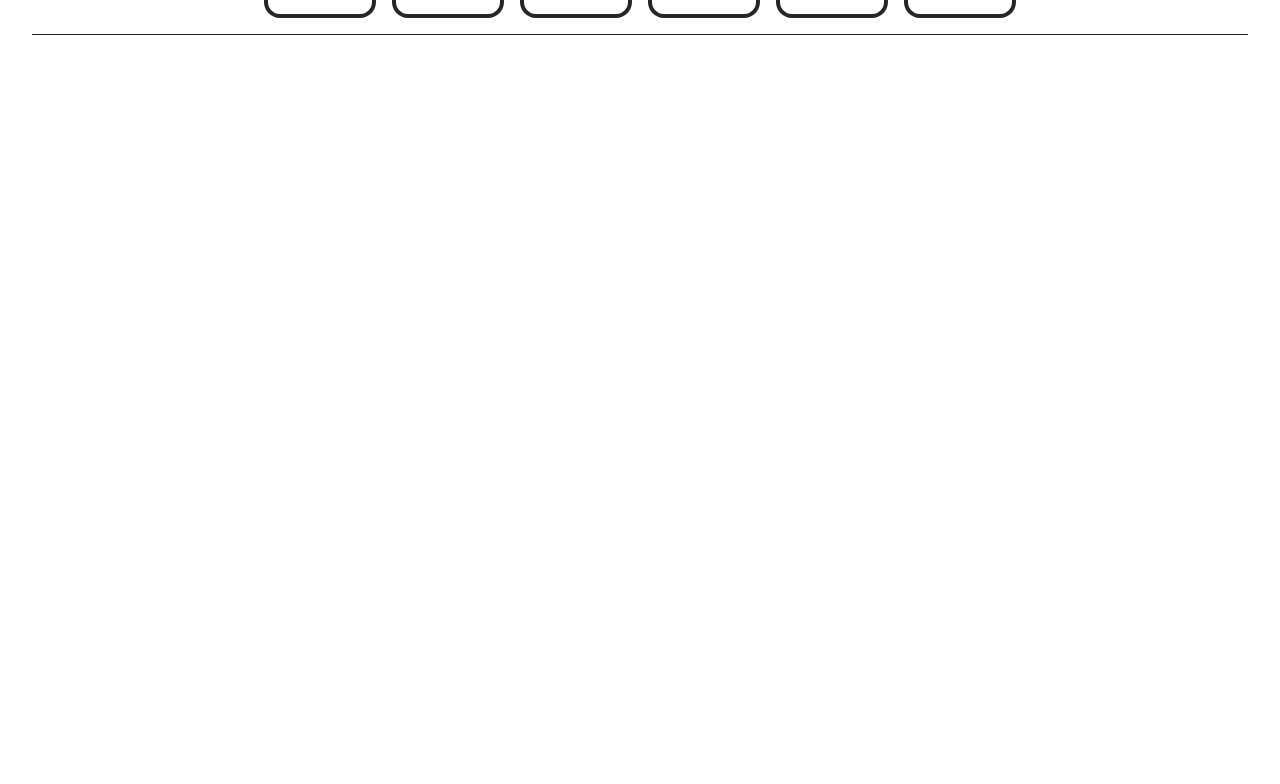
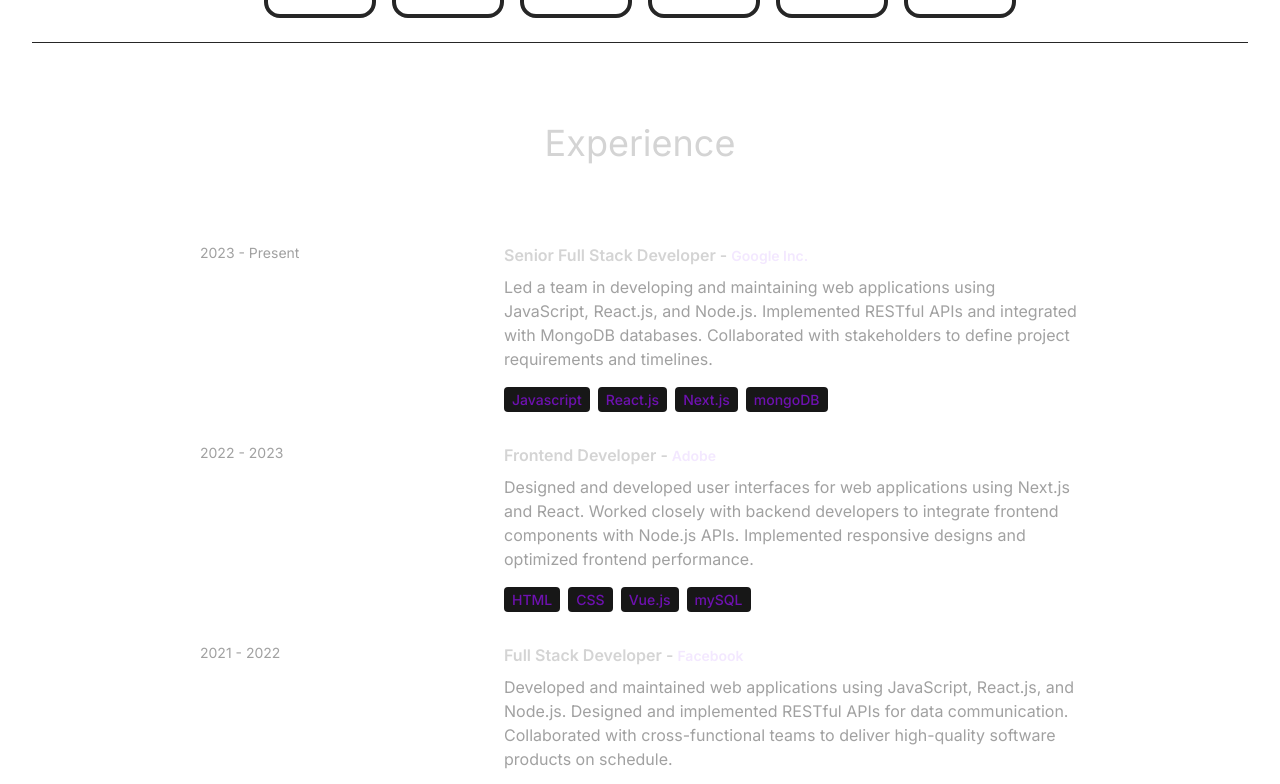
Before and after one commit to Ashen-Shaminda/react-portfolio, a React (Vite) app: page / in a window 1280 px wide. Shown: the part 1976-2760 px from the top of the page. Before the commit the page ends 2011 px from the top, so only its background shows below. Built offline with nearby package versions, Linux system fonts and the light colour scheme.

Commit message:
Added Work Experience section.

```diff
--- a/src/App.jsx
+++ b/src/App.jsx
@@ -3,6 +3,7 @@
 import Hero from "./components/Hero";
 import About from "./components/About";
 import Technologies from "./components/Technologies";
+import Experience from "./components/Experience";
 
 const App = () => {
   return (
@@ -16,6 +17,7 @@
         <Hero />
         <About />
         <Technologies />
+        <Experience />
       </div>
     </div>
   );
--- /dev/null
+++ b/src/components/Experience.jsx
@@ -0,0 +1,38 @@
+import React from "react";
+import { EXPERIENCES } from "../constants";
+
+const Experience = () => {
+  return (
+    <div className="border-b border-neutral-900 pb-4">
+      <h2 className="my-20 text-center text-4xl">Experience</h2>
+      <div>
+        {EXPERIENCES.map((experience, index) => (
+          <div key={index} className="mb-8 flex flex-wrap lg:justify-center">
+            <div className="w-full lg:w-1/4">
+              <p className="mb-2 text-sm text-neutral-400">{experience.year}</p>
+            </div>
+            <div className="w-full max-w-xl lg:w-3/4">
+              <h6 className="mb-2 font-semibold">
+                {experience.role} -{" "}
+                <span className="text-sm text-purple-100">
+                  {experience.company}
+                </span>
+              </h6>
+              <p className="mb-4 text-neutral-400">{experience.description}</p>
+              {experience.technologies.map((tech, index) => (
+                <span
+                  key={index}
+                  className="mr-2 mt-4 rounded bg-neutral-900 px-2 py-1 text-sm font-medium text-purple-800"
+                >
+                  {tech}
+                </span>
+              ))}
+            </div>
+          </div>
+        ))}
+      </div>
+    </div>
+  );
+};
+
+export default Experience;
--- a/src/components/Technologies.jsx
+++ b/src/components/Technologies.jsx
@@ -7,7 +7,7 @@
 
 const Technologies = () => {
   return (
-    <div className="border-b border-neutral-800 pb-4">
+    <div className="border-b border-neutral-800 pb-6">
       <h1 className="my-20 text-center text-4xl">Technologies</h1>
       <div className="flex flex-wrap items-center justify-center gap-4">
         <div className="rounded-2xl border-4 border-neutral-800 p-4">
```
